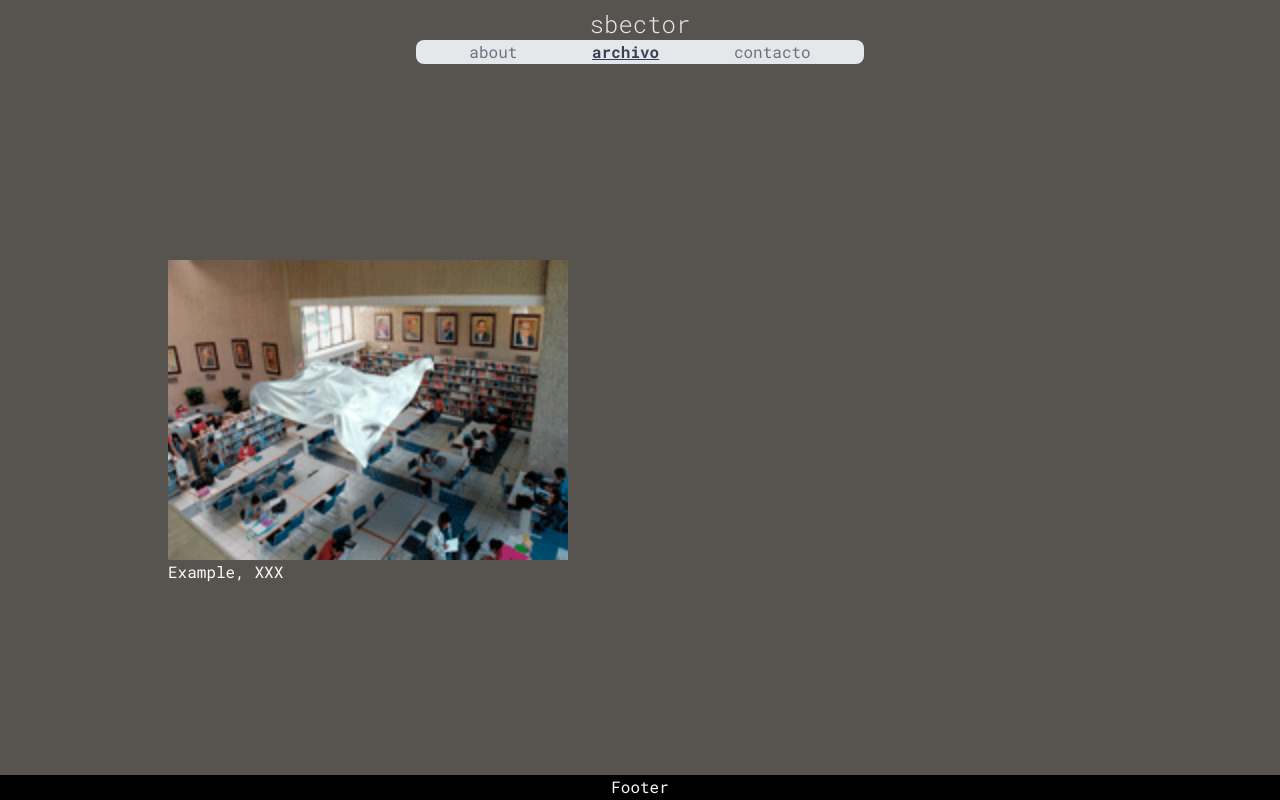
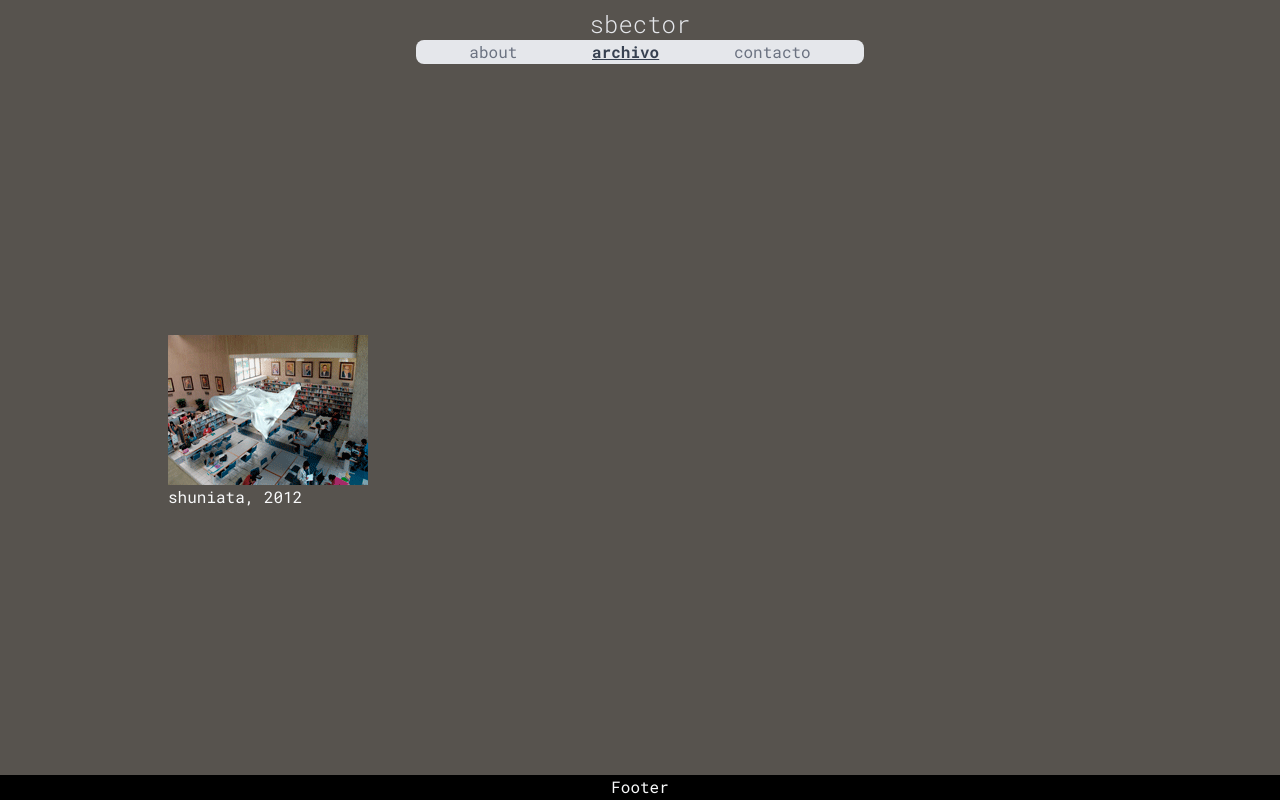
Before and after one commit to Sbector/artista, a Next.js app: page /archivo/proyectos in a window 1280 px wide. Built offline with nearby package versions, Linux system fonts and the light colour scheme.

Commit message:
cards update

```diff
--- a/src/app/_components/Card.tsx
+++ b/src/app/_components/Card.tsx
@@ -7,8 +7,8 @@ export default function Card( {title, year, imgsrc, imgalt}: Obra ) {
             <Image
             src={imgsrc? imgsrc : ""}
             alt={imgalt? imgalt : ""}
-            width={400}
-            height={400}
+            width={200}
+            height={100}
             priority
             />
             <span>{title}, {year}</span>
--- a/src/app/archivo/proyectos/page.tsx
+++ b/src/app/archivo/proyectos/page.tsx
@@ -1,13 +1,18 @@
 import Card from "@/app/_components/Card";
 import Wrapper from "@/app/_components/Wrapper";
-const localUrl  = "/obras/shuniata.gif"
-const ghpagesUrl  = "/obras/shuniata.gif"
 
-export default function Proyectos() {
+import { Proyectos } from "@/app/constants";
+
+export default function ProyectosPage() {
+
+
+
     return (
         <div>
             <Wrapper>
-                <Card title="Example" year="XXX" imgsrc="../obras/shuniata.gif" imgalt="" description="Descripción de prueba"></Card>
+                {Proyectos.map(({ title, year, imgsrc, imgalt, description }) => (
+                    <Card title={title} year={year} imgsrc={imgsrc} imgalt={imgalt} description={description}></Card>
+                ))}
             </Wrapper>
         </div>
     )
```
